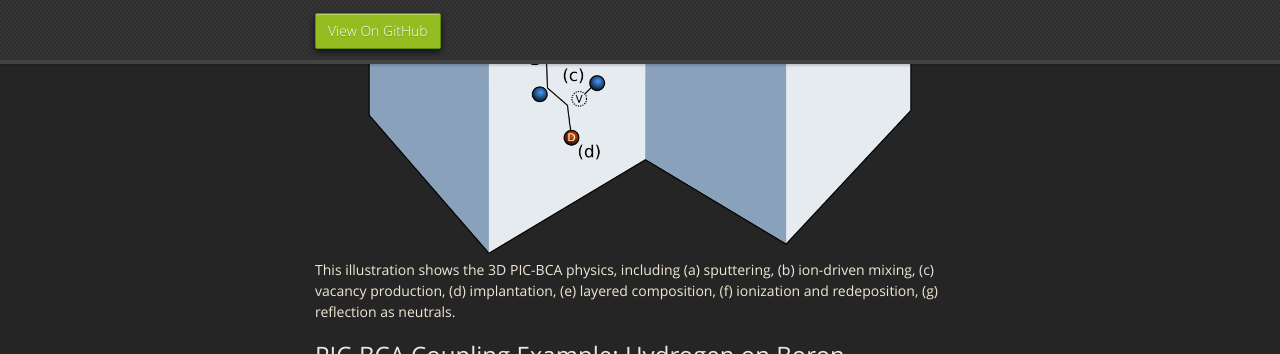
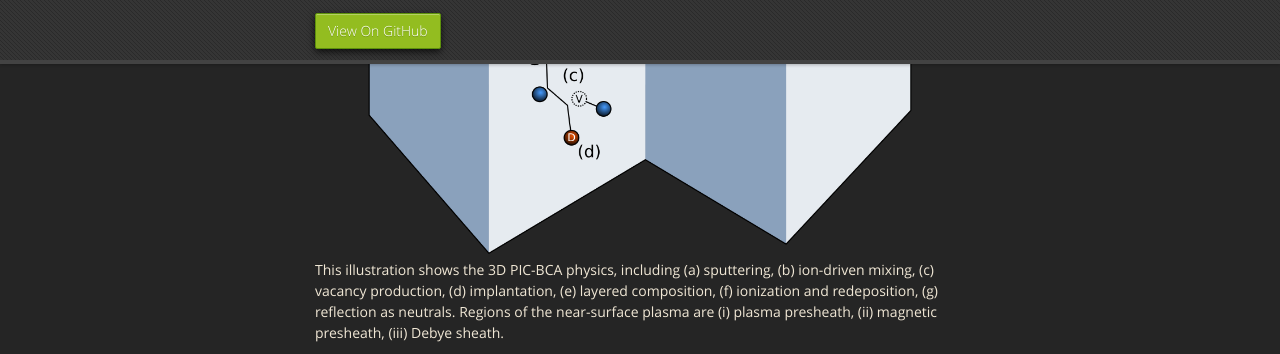
Before and after one commit to drobnyjt/test_jekyll, a Jekyll site: the page built from index.md, in a window 1280 px wide and 900 px high, scrolled down 2061 px, cut to the strip 0-354 px from the top of the window. Built offline with Jekyll 4.4.1, drawn with Linux system fonts in a browser that asks for light colours; our own code applies the rules of GitHub Pages for plain Markdown files.

Commit message:
Update index.md

```diff
--- a/index.md
+++ b/index.md
@@ -63,8 +63,8 @@ layout: default
 
 ## PIC-BCA Coupling
 
-![PIC-BCA 3D coupling illustration.](./PMI_3_labels.png)
-This illustration shows the 3D PIC-BCA physics, including (a) sputtering, (b) ion-driven mixing, (c) vacancy production, (d) implantation, (e) layered composition, (f) ionization and redeposition, (g) reflection as neutrals.
+![PIC-BCA 3D coupling illustration.](./PMI_7.png)
+This illustration shows the 3D PIC-BCA physics, including (a) sputtering, (b) ion-driven mixing, (c) vacancy production, (d) implantation, (e) layered composition, (f) ionization and redeposition, (g) reflection as neutrals. Regions of the near-surface plasma are (i) plasma presheath, (ii) magnetic presheath, (iii) Debye sheath.
 
 ## PIC-BCA Coupling Example: Hydrogen on Boron
 
```
